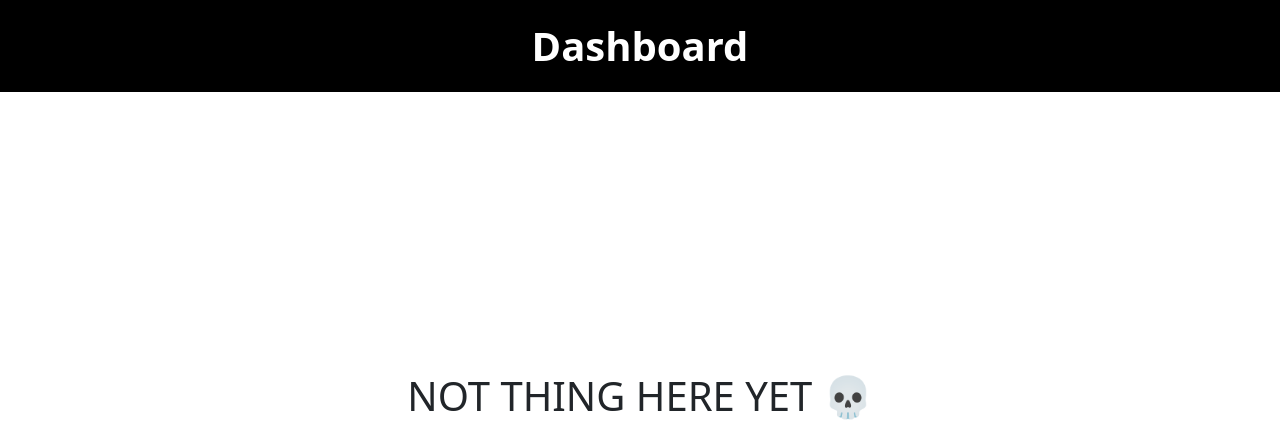
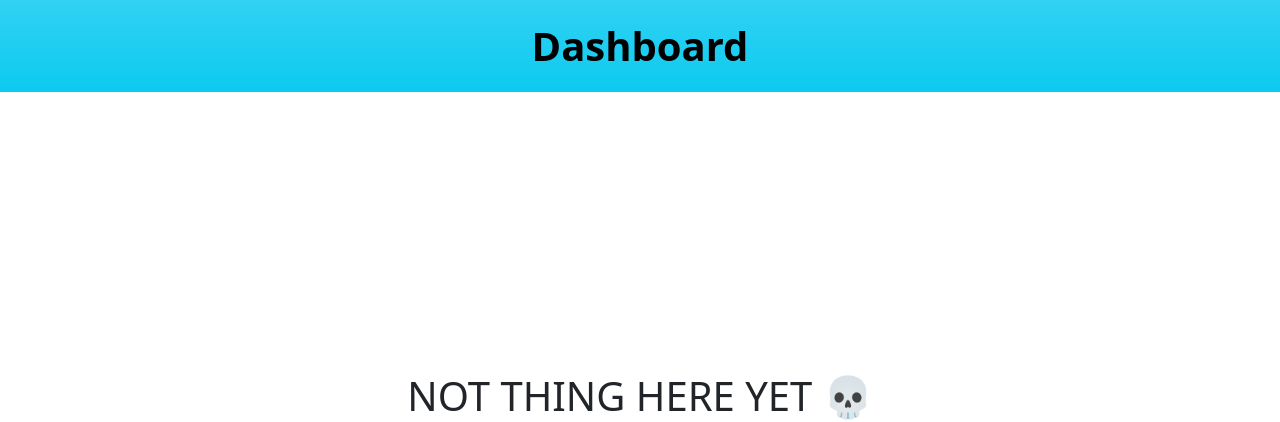
Before and after one commit to nhat191024/PetShop, a PHP site: page /admin/ in a window 1280 px wide. Shown: the top 422 px of the page. Run offline with PHP 8.4, Linux system fonts and the light colour scheme; some libraries are stand-ins or nearby versions.

Commit message:
Update: change admin header bg color

```diff
--- a/src/admin/views/components/Header.php
+++ b/src/admin/views/components/Header.php
@@ -1,3 +1,3 @@
-<div class="headerDashboard w-100 bg-black d-flex justify-content-center fixed-top">
-    <span class="text-white fs-1 fw-semibold my-3"><?= $view ?></span>
+<div class="headerDashboard w-100 bg-info bg-gradient d-flex justify-content-center fixed-top">
+    <span class="text-black fs-1 fw-bold my-3"><?= $view ?></span>
 </div>
```
